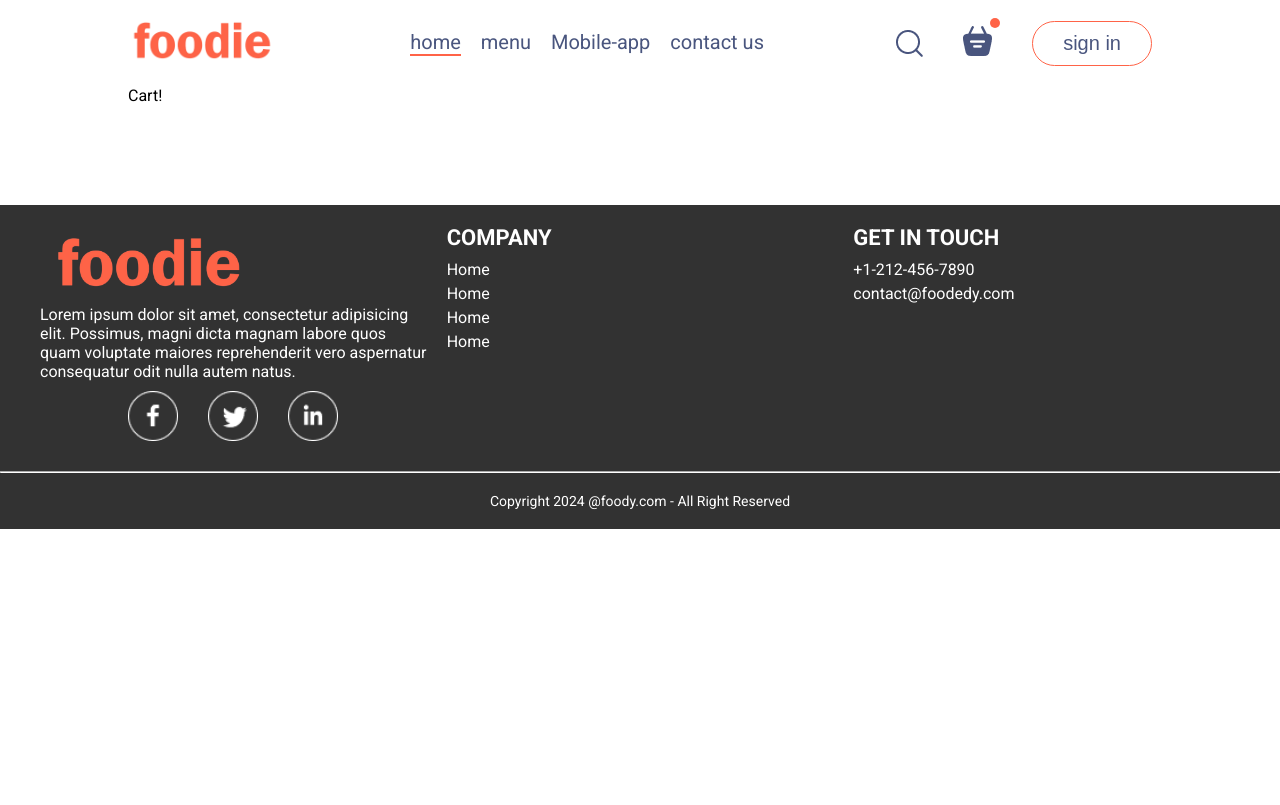
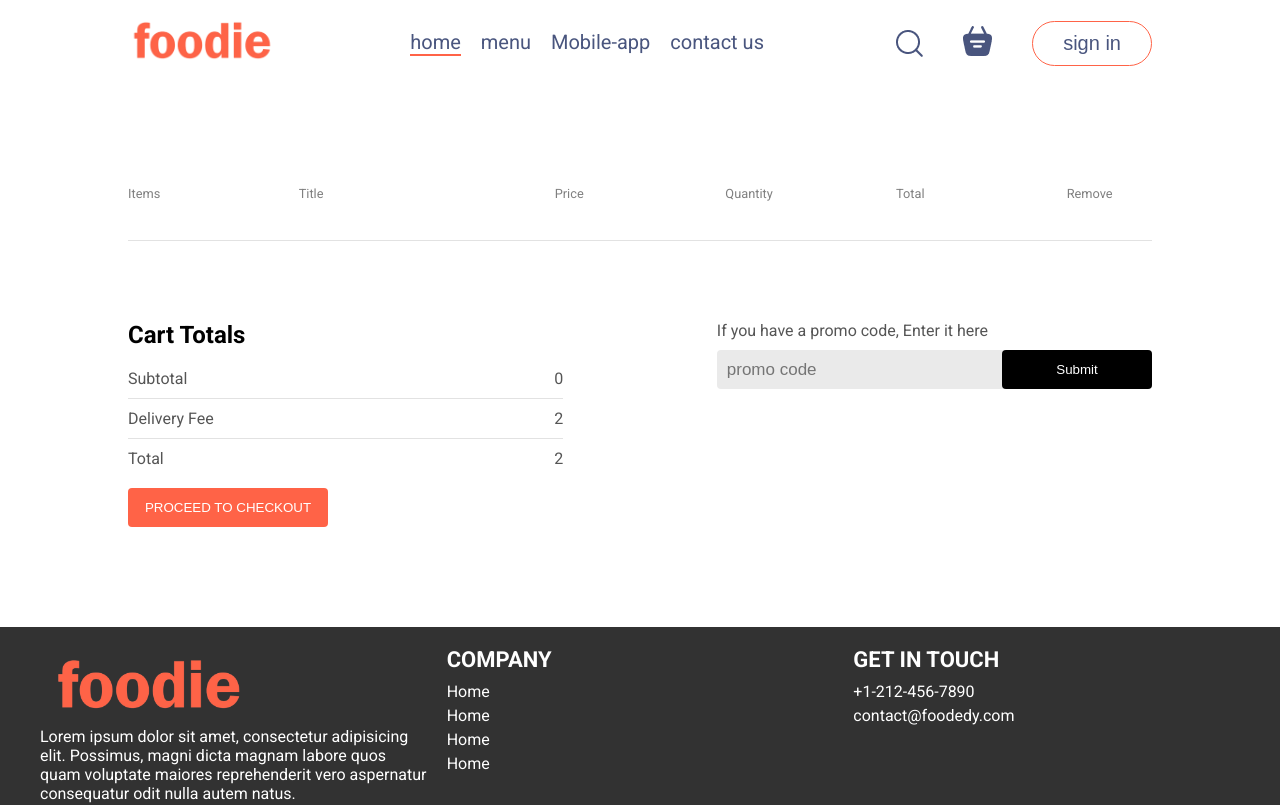
Before and after one commit to theprithwisingh/food-delivery-app-, a React (Vite) app in the folder frontend/: page /cart in a window 1280 px wide. Shown: the top 805 px of the page. Built offline with nearby package versions, Linux system fonts and the light colour scheme.

Commit message:
create cart page

```diff
--- a/frontend/src/App.jsx
+++ b/frontend/src/App.jsx
@@ -17,7 +17,7 @@
      <Routes>
       <Route path='/' element={<Home/>}/>
       <Route path='/cart' element={<Cart/>}/>
-      <Route to='/login' element={<PlaceOrder/>}/>
+      <Route to='/order' element={<PlaceOrder/>}/>
      </Routes>
     </div>
   <Footer/>
--- a/frontend/src/Components/Navbar/Navbar.jsx
+++ b/frontend/src/Components/Navbar/Navbar.jsx
@@ -1,9 +1,11 @@
-import React, { useState } from 'react'
+import React, { useContext, useState } from 'react'
 import './Navbar.css'
 import {assets} from '../../assets/assets';
 import {Link} from 'react-router-dom'
+import { StoreContext } from '../../Context/StoreContext';
 const Navbar = ({setShowLogin}) => {
-  const [menu , setMenu] = useState('home')
+  const [menu , setMenu] = useState('home');
+  const {getTotalCartAmount}=useContext(StoreContext)
   return (
     <div className='navbar'>
       <Link to='/'><img src={assets.logo} alt="" className='logo'/></Link>
@@ -19,7 +21,7 @@
           <img src={assets.search_icon} alt="" />
           <div className='navbar-search-icon'>
             <Link to='/cart'><img src={assets.basket_icon} alt="" /></Link>
-            <div className='dot'></div>
+            <div className={getTotalCartAmount()===0?"P":'dot'}></div>
           </div>
           <button onClick={()=>setShowLogin(true)}>sign in</button>
       </div>
--- a/frontend/src/Context/StoreContext.jsx
+++ b/frontend/src/Context/StoreContext.jsx
@@ -1,37 +1,77 @@
+// React se necessary functions ko import karte hain
 import { createContext, useEffect, useState } from "react";
-import {food_list} from '../assets/assets'
+// Food items ki list ko import karte hain assets folder se
+import { food_list } from '../assets/assets';
+
+// Ek naya context create karte hain jiska initial value null hai
+export const StoreContext = createContext(null);
+
+const StoreContextProvider = (props) => {
+  // State define karte hain jisme cart items store honge
+  const [cartItems, setCartItems] = useState({});
+
+  // Function jo item ko cart mein add karega
+  const addToCart = (itemId) => {
+    // Agar item pehle se cart mein nahi hai toh usse add karte hain aur quantity 1 set karte hain
+    if (!cartItems[itemId]) {
+      setCartItems((prev) => ({ ...prev, [itemId]: 1 }));
+    }
+    // Agar item pehle se cart mein hai toh uski quantity increase karte hain
+    else {
+      setCartItems((prev) => ({ ...prev, [itemId]: prev[itemId] + 1 }));
+    }
+  };
+
+  // Function jo item ko cart se remove karega
+  const removeFromCart = (itemId) => {
+    setCartItems((prev) => {
+      // Item ki quantity reduce karte hain agar quantity 1 se zyada hai
+      if (prev[itemId] > 1) {
+        return { ...prev, [itemId]: prev[itemId] - 1 };
+      }
+      // Agar quantity 1 hai toh item ko completely remove kar dete hain cart se
+      else {
+        const updatedCart = { ...prev };
+        delete updatedCart[itemId];
+        return updatedCart;
+      }
+    });
+  };
+  const getTotalCartAmount=()=>{
+    let totalAmount = 0;
+    for(const item in cartItems)
+    {
+      if (cartItems[item]>0){
+        let itemInfo = food_list.find((product)=>product._id===item);
+        totalAmount += itemInfo.price*cartItems[item];
+      }
+    }
+    return totalAmount;
+  }
+
+  // Context value define karte hain jo components ko provide ki jayegi
+  const contextValue = {
+    food_list,     // Food items ki list
+    cartItems,     // Cart mein items ki current state
+    setCartItems,  // Cart items set karne ka function
+    addToCart,     // Cart mein item add karne ka function
+    removeFromCart, // Cart se item remove karne ka function
+    getTotalCartAmount
 
 
-export const StoreContext = createContext(null);
-const StoreContextProvider=(props)=>{
+  };
 
+  // useEffect hook jo cart items ko console mein log karta hai jab bhi unmein change hota hai
+  useEffect(() => {
+    console.log(cartItems);
+  }, [cartItems]);
 
-const[cartItems, setCartItems] = useState({});
-const addToCart = (itemId)=>{
-      if (!cartItems[itemId]){
-        setCartItems((prev)=>({...prev,[itemId]:1}))
-      }
-      else{
-        setCartItems((prev)=>({...prev,[itemId]:prev[itemId]+1}))
-      }
-}
-const removeFromCart=(itemId)=>{
-    setCartItems((prev)=>({...prev,[itemId]:prev[itemId]-1}))
-}
-const contextValue={
-  food_list,
-  cartItems,
-  setCartItems,
-  addToCart,
-  removeFromCart
-}
-useEffect(() => {
- console.log(cartItems);
-}, [cartItems])
-return(
+  // Provider component jo context value ko children components ko provide karega
+  return (
     <StoreContext.Provider value={contextValue}>
-        {props.children}
-    </StoreContext.Provider >
-)
-}
+      {props.children}
+    </StoreContext.Provider>
+  );
+};
+
 export default StoreContextProvider;
--- a/frontend/src/Pages/Cart/Cart.css
+++ b/frontend/src/Pages/Cart/Cart.css
@@ -0,0 +1,93 @@
+.cart{
+    margin-top: 100px;
+}
+.cart-items-title{
+    display: grid;
+    grid-template-columns: 1fr 1.5fr 1fr 1fr 1fr 0.5fr;
+    align-items: center;
+    color: grey;
+    font-size: max(1vw,12px);
+}
+.cart-items-item{
+    margin: 10px 0px;
+    color: block;
+}
+.cart-items-item img{
+    width: 60px;
+    border-radius:50%;
+}
+.cart hr{
+    height: 1px;
+    background-color:#e2e2e2;
+    border: none;
+}
+.cart-items-item .cross{
+    cursor: pointer;
+    padding-left: 15px;
+}
+.cart-bottom{
+    margin-top: 80px;
+    display: flex;
+    justify-content: space-around;
+    gap:max(12vw, 20px);
+}
+.cart-total{
+    flex: 1;
+    display: flex;
+    flex-direction: column;
+    gap: 20px;
+}
+.cart-total-details{
+    display: flex;
+    justify-content: space-between;
+    color: #555;
+}
+.cart-total hr{
+    margin: 10px 0px;
+}
+.cart-total button{
+    border: none;
+    color: white;
+    background-color: tomato;
+    width: max(15vw,200px);
+    padding: 12px 0px;
+    border-radius: 4px;
+    cursor: pointer;
+}
+.cart-promocode{
+    flex: 1;
+}
+.cart-promocode p{
+    color: #555;
+}
+.cart-promocode-input{
+    margin-top: 10px;
+    display: flex;
+    justify-content: space-between;
+    align-items: center;
+    background-color: #eaeaea;
+    border-radius: 4px;
+}
+.cart-promocode-input input{
+    background: transparent;
+    border: none;
+    outline: none;
+    padding-left: 10px;
+    font-size: 17px;
+}
+.cart-promocode-input button{
+    width: max(10vw,150px);
+    padding: 12px 5px;
+    background-color: black;
+    border: none;
+    color: white;
+    border-radius:4px;
+}
+@media (max-width:750px){
+    .cart-bottom{
+        flex-direction: column-reverse;
+    }
+    .cart-promocode{
+        justify-content: start;
+    }
+}
--- a/frontend/src/Pages/Cart/Cart.jsx
+++ b/frontend/src/Pages/Cart/Cart.jsx
@@ -1,9 +1,77 @@
-import React from 'react'
+import React, { useContext } from 'react'
 import './Cart.css'
+import { StoreContext } from '../../Context/StoreContext'
+import { useNavigate } from 'react-router-dom';
 const Cart = () => {
+  const {cartItems,food_list, removeFromCart, getTotalCartAmount
+  } = useContext(StoreContext);
+  const navigate = useNavigate();
   return (
     <div>
-      Cart!
+    <div className="cart">
+      <div className="cart-items">
+        <div className="cart-items-title">
+          <p>Items</p>
+          <p>Title</p>
+          <p>Price</p>
+          <p>Quantity</p>
+          <p>Total</p>
+          <p>Remove</p>
+        </div>
+        <br />
+        <hr />
+        {food_list.map((item,index)=>{
+          if(cartItems[item._id]>0)
+          {
+            return(
+              <div key={index}>
+                <div className='cart-items-title cart-items-item'>
+                <img src={item.image} alt="" />
+                <p>{item.name}</p>
+                <p>{item.price}</p>
+                <p>{cartItems[item._id]}</p>
+                <p>{item.price*cartItems[item._id]}</p>
+                <p onClick={()=>removeFromCart(item._id)} className='cross'>X</p>
+              </div>
+                <hr />
+              </div>
+
+            )
+          }
+        })}
+      </div>
+      <div className='cart-bottom'>
+        <div className='cart-total'>
+          <h2>Cart Totals</h2>
+          <div>
+             <div className='cart-total-details'>
+               <p>Subtotal</p>
+               <p>{getTotalCartAmount()}</p>
+             </div>
+             <hr />
+             <div className='cart-total-details'>
+               <p>Delivery Fee</p>
+               <p>{2}</p>
+             </div>
+             <hr />
+             <div className='cart-total-details'>
+               <p>Total</p>
+               <p>{getTotalCartAmount()+2}</p>
+             </div>
+          </div>
+          <button onClick={()=>navigate('/order')}>PROCEED TO CHECKOUT</button>
+        </div>
+        <div className='cart-promocode'>
+          <div>
+             <p>If you have a promo code, Enter it here</p>
+             <div className='cart-promocode-input'>
+              <input type="text" name="" id="" placeholder='promo code' />
+              <button>Submit</button>
+             </div>
+          </div>
+        </div>
+      </div>
+    </div>
     </div>
   )
 }
--- a/frontend/src/Pages/PlaceOrder/PlaceOrder.jsx
+++ b/frontend/src/Pages/PlaceOrder/PlaceOrder.jsx
@@ -1,11 +1,52 @@
-import React from 'react'
+import React, { useContext } from 'react'
 import './PlaceOrder.css'
+import { StoreContext } from '../../Context/StoreContext'
 const PlaceOrder = () => {
+  const {getTotalCartAmount} = useContext(StoreContext)
   return (
-    <div>
-
-    </div>
+    <form action="" className='place-order'>
+      <div className="place-order-left">
+        <p className='title'>Delivery Information</p>
+        <div className='multi-fields'>
+          <input type="text" placeholder='First name' />
+          <input type="text" placeholder='Last name' />
+        </div>
+        <input type="email" placeholder='Email address' />
+        <input type="text" placeholder='Street'/>
+        <div className='multi-fields'>
+          <input type="text" placeholder='City'/>
+          <input type="text" placeholder='State'/>
+        </div>
+        <div className='multi-fields'>
+         <input type="text" placeholder='Zip Code' />
+         <input type="text" placeholder='Country' />
+        </div>
+        <input type="text" placeholder='phone' />
+      </div>
+      <div className="place-order-right">
+      <div className='cart-total'>
+          <h2>Cart Totals</h2>
+          <div>
+             <div className='cart-total-details'>
+               <p>Subtotal</p>
+               <p>{getTotalCartAmount()}</p>
+             </div>
+             <hr />
+             <div className='cart-total-details'>
+               <p>Delivery Fee</p>
+               <p>{2}</p>
+             </div>
+             <hr />
+             <div className='cart-total-details'>
+               <p>Total</p>
+               <p>{getTotalCartAmount()+2}</p>
+             </div>
+          </div>
+          <button>PROCEED TO CHECKOUT</button>
+        </div>
+      </div>
+    </form>
   )
 }
 
-export default PlaceOrder
+export default PlaceOrder;
```
